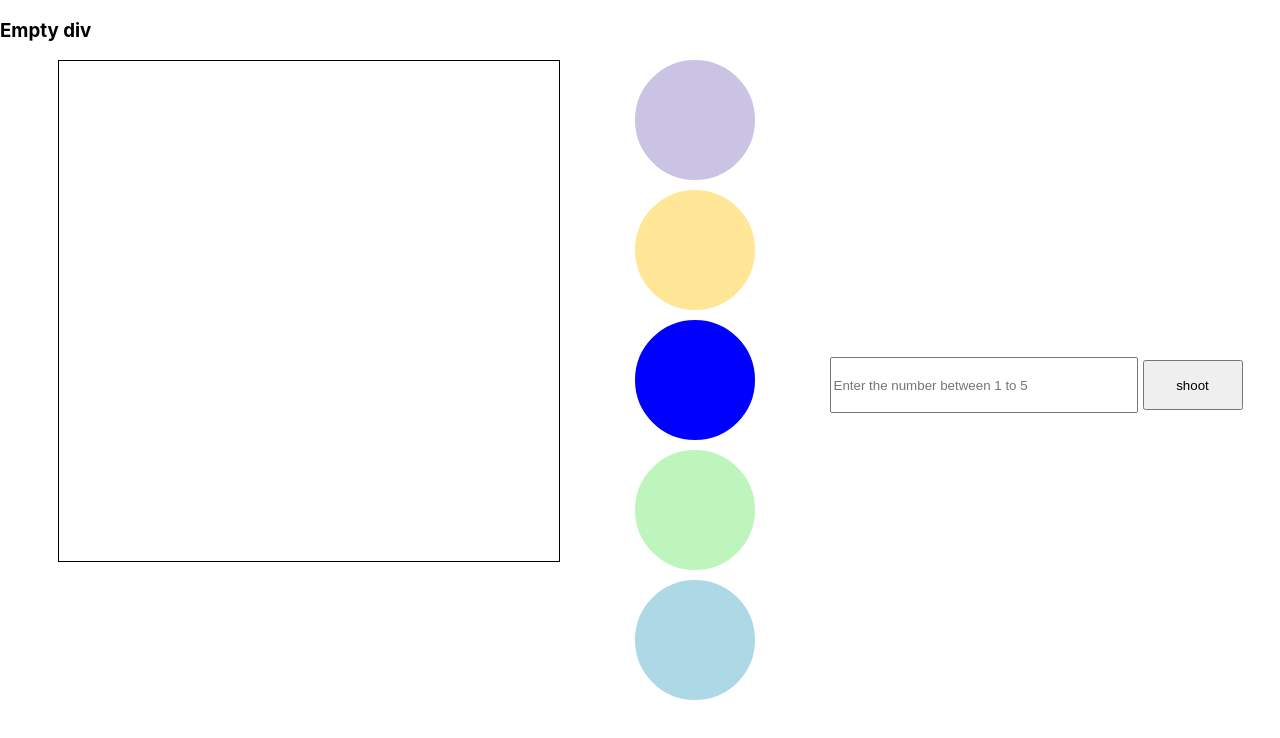
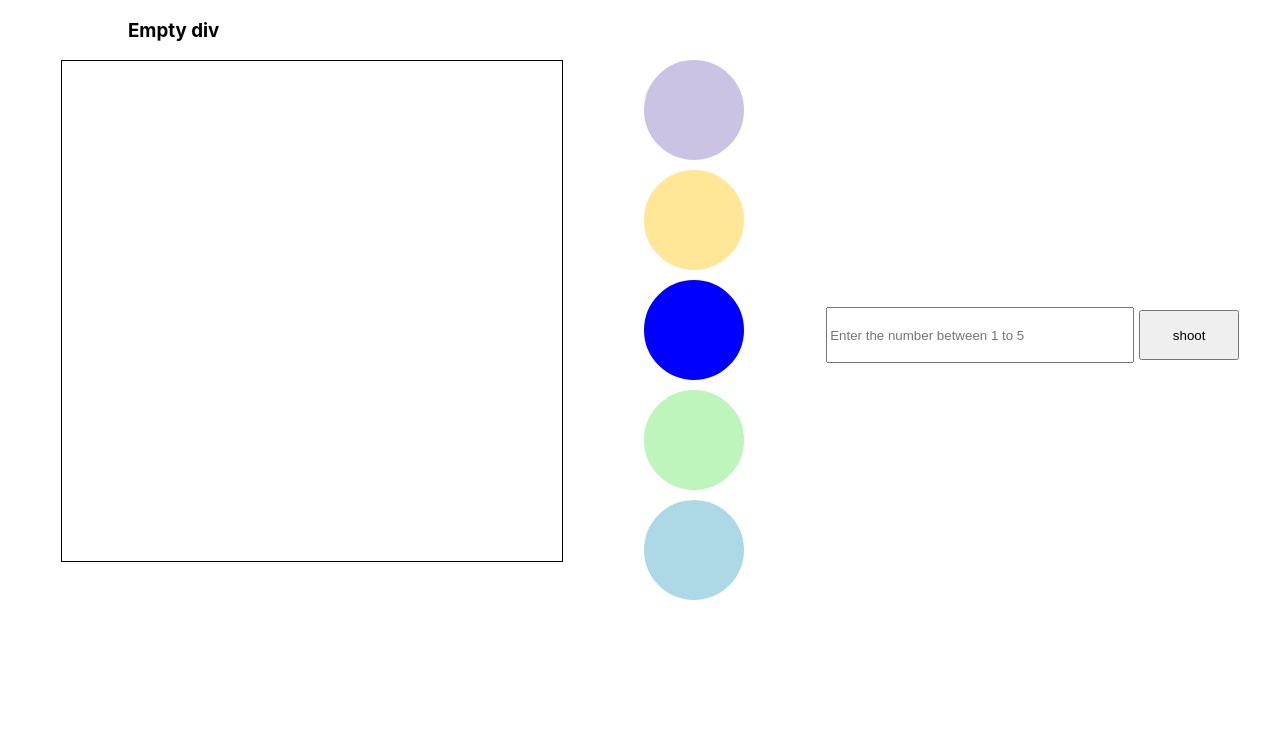
Before and after one commit to jaydeep2311/ballon, a React (Create React App) app: page / in a window 1280 px wide. Shown: the top 738 px of the page. Built offline with nearby package versions, Linux system fonts and the light colour scheme.

Commit message:
wrote functions for refactoring divs inside empty div and send them in there orignal place

```diff
--- a/src/App.css
+++ b/src/App.css
@@ -13,6 +13,13 @@
   display: flex;
   align-items: center;
   justify-content: center;
+  flex-wrap: wrap;
+}
+.title {
+  margin-left: 10%;
+}
+.empty-div > div {
+  margin-right: 5%;
 }
 .num-input {
   width: 300px;
--- a/src/App.js
+++ b/src/App.js
@@ -38,6 +38,7 @@ function App() {
     console.log(inputnum);
     let divcolorlist;
     let newlist = [];
+    //creating the new updated colorlist after shooting the ballon
     for (var i = 0; i < colorList.length; i++) {
       if (i !== Number(inputnum) - 1) {
         newlist.push(colorList[i]);
@@ -51,18 +52,36 @@ function App() {
     }
     setcolorList(newlist);
   };
+  const returnBallon = (e, idx, el) => {
+    //function to return the ballon to its orignal place
+    let index = e.target.id;
+    let left = colorList.slice(0, index);
+    let right = colorList.slice(index);
+    let main = [...left, el, ...right];
+    setcolorList(main);
+    let newdivlist = [];
+    //loop to refactor the the circles inside the empty div
+    for (var i = 0; i < divCircle.length; i++) {
+      if (i !== idx) {
+        newdivlist.push(divCircle[i]);
+      }
+    }
+    setdivCircle(newdivlist);
+  };
   return (
     <div>
-      <h3>Empty div</h3>
+      <h3 className="title">Empty div</h3>
       <div className="main-div">
         <div className="empty-div">
-          {divCircle.map(({ el }, i) => {
+          {/* Empty div section */}
+          {divCircle.map(({ el, index }, i) => {
             return (
               <div
-                key={i}
+                id={index}
+                onClick={(e) => returnBallon(e, i, el)}
                 style={{
-                  width: "100px",
-                  height: "100px",
+                  width: "80px",
+                  height: "80px",
                   backgroundColor: `${colorsmap[el]}`,
                   borderRadius: "50%",
                   marginBottom: "10px",
@@ -78,8 +97,8 @@ function App() {
               <div
                 key={i}
                 style={{
-                  width: "100px",
-                  height: "100px",
+                  width: "80px",
+                  height: "80px",
                   backgroundColor: `${colorsmap[el]}`,
                   borderRadius: "50%",
                   marginBottom: "10px",
```
